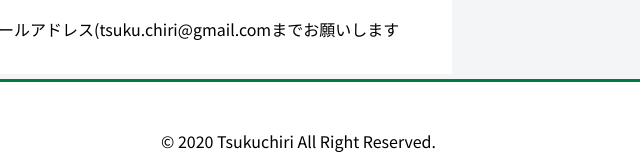
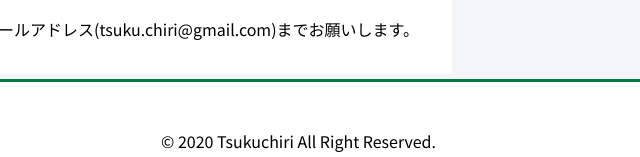
Before and after one commit to tsukuchiri/tsukuchiri.github.io, a plain HTML site: page about/index.html in a window 1280 px wide. Shown: the part 1624-1781 px from the top of the page, 638-1278 px from the left. Drawn offline with Linux system fonts and the light colour scheme.

Commit message:
変な文章を修正

```diff
--- a/about/index.html
+++ b/about/index.html
@@ -64,7 +64,7 @@
     </div>
     <div class="qa">
       <div><span>質問・取材やコラボ企画などのお問い合わせは？</span></div>
-      <div><span>公式LINE・Twitter・InstagramのDMや、当会のメールアドレス(tsuku.chiri<span class="atmark">gmail.comまでお願いします</span></div>
+      <div><span>公式LINE・Twitter・InstagramのDMや、当会のメールアドレス(tsuku.chiri<span class="atmark">gmail.com)までお願いします。</span></div>
     </div>
   </main>
   <footer>
```
